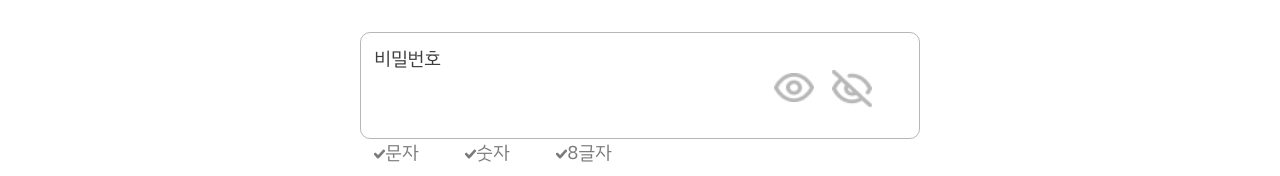
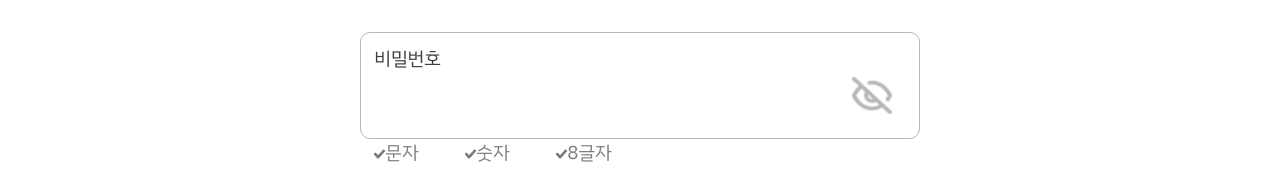
Before and after one commit to yoojin1119/ParobFrontG, a Next.js app: page /login/modifiedpassword in a window 1280 px wide. Shown: the part 360-536 px from the top of the page. Built offline with nearby package versions, Linux system fonts and the light colour scheme.

Commit message:
비밀번호 보이기 버튼 수정

```diff
--- a/src/pages/login/modifiedpassword.jsx
+++ b/src/pages/login/modifiedpassword.jsx
@@ -10,6 +10,7 @@ export default function ModifiedPasswordPage (){
     type:'password',
     visible: false
   })
+  const [passwordShown,setPasswordShown] = useState(false)
   const [isEngChecked, setIsEngChecked] = useState(false)
   const [isNumChecked, setIsNumChecked] = useState(false)
   const [isLimitChecked, setIsLimitChecked] = useState(false)
@@ -32,22 +33,12 @@ export default function ModifiedPasswordPage (){
               break;
         }
     }
-
-  const visiblePassword = (e) => {
-    e.preventDefault();
-    setPasswordType(()=>{
-        return{type: 'text', visible: true}
-    })
-}
-const invisiblePassword = (e) => {
-    e.preventDefault();
-    setPasswordType(()=>{
-        return{type: 'password', visible: false}
-    })
-}
+    const visiblePassword = (e) => {
+      e.preventDefault();
+      setPasswordShown(!passwordShown)
+  }
 const onSubmit = () => {
   setPassword(password)
-  console.log(password)
 }
     return(
         <Container>
@@ -59,21 +50,18 @@ const onSubmit = () => {
                       {password? <ActiveLableText>비밀번호</ActiveLableText> : <LableText>비밀번호</LableText>}
                   </LabelBox>
                   <PasswordWrap>
-                      <Input
+                  <Input
                         autoComplete="off"
                         id="password"
+                        type={!!passwordShown ? 'text' : 'password'}
                         value={password}
                         onChange={handleInputChange}
-                        type={passwordType.type}
                         maxLength={16}
                       >
                       </Input>
-                      <Btnwrap>
-                          <VisibleBtn onClick={visiblePassword}>
-                          </VisibleBtn>
-                          <InvisibleBtn onClick={invisiblePassword}>
-                          </InvisibleBtn>
-                      </Btnwrap>
+                        <InvisibleBtn onClick={visiblePassword}>
+                          {passwordShown ? <BtnImg src='/assets/images/icons/visible.png'></BtnImg> : <BtnImg src='/assets/images/icons/invisible.png'></BtnImg>}
+                        </InvisibleBtn>
                   </PasswordWrap>
                   <SubTextBox>
                     {!password ? <SubMsg><Img src='/assets/images/icons/greyCheck.png'></Img>문자</SubMsg>
@@ -114,6 +102,9 @@ margin-bottom: 6.75rem;
 box-sizing:border-box;
 border-radius: 10px;
 border: 1px solid #B7B7B7;
+&:focus-within {
+  border-color:${({ theme }) => theme.color.primaryOrange};
+}
 `;
 const ActiveLableText = styled.p`
 color: ${({ theme }) => theme.color.primaryOrange};
@@ -124,6 +115,9 @@ width: 25rem;
 padding-right: 8.333rem;
 height: 3.333rem;
 border: none;
+&:focus {
+  outline:none;
+}
 }`;
 const LabelBox = styled.label``;
 const LableText = styled.p`
@@ -137,23 +131,15 @@ const PasswordWrap= styled.div`
 display: flex;
 position:relative;
 `;
-const Btnwrap = styled.div`
-display: flex;
-`;
-const VisibleBtn = styled.button`
-background: url('/assets/images/icons/visible.png') no-repeat;
-background-size:contain;
-width: 2.5rem;
-heght: 1.833rem;
-margin-right: 1.083rem;
-`;
 const InvisibleBtn = styled.button`
-background: url('/assets/images/icons/invisible.png') no-repeat;
-background-size:contain;
 width: 2.5rem;
 heght: 1.833rem;
 margin-top: -0.167rem;
+margin-left: 4.5rem;
 `;
+const BtnImg = styled.img`
+width: 2.5rem;
+height: 2.333rem;`;
 
 
 // 오류 내용
```
Also changed, not shown: src/pages/login/findpassword.jsx (+7 -0 lines).
